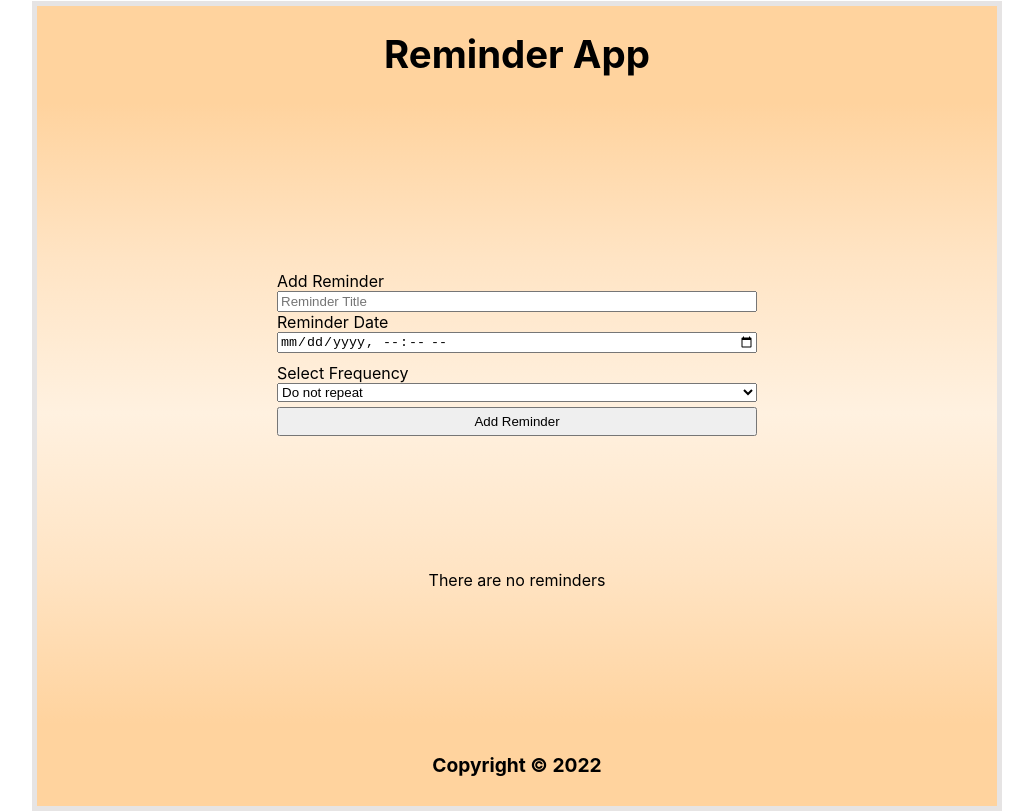
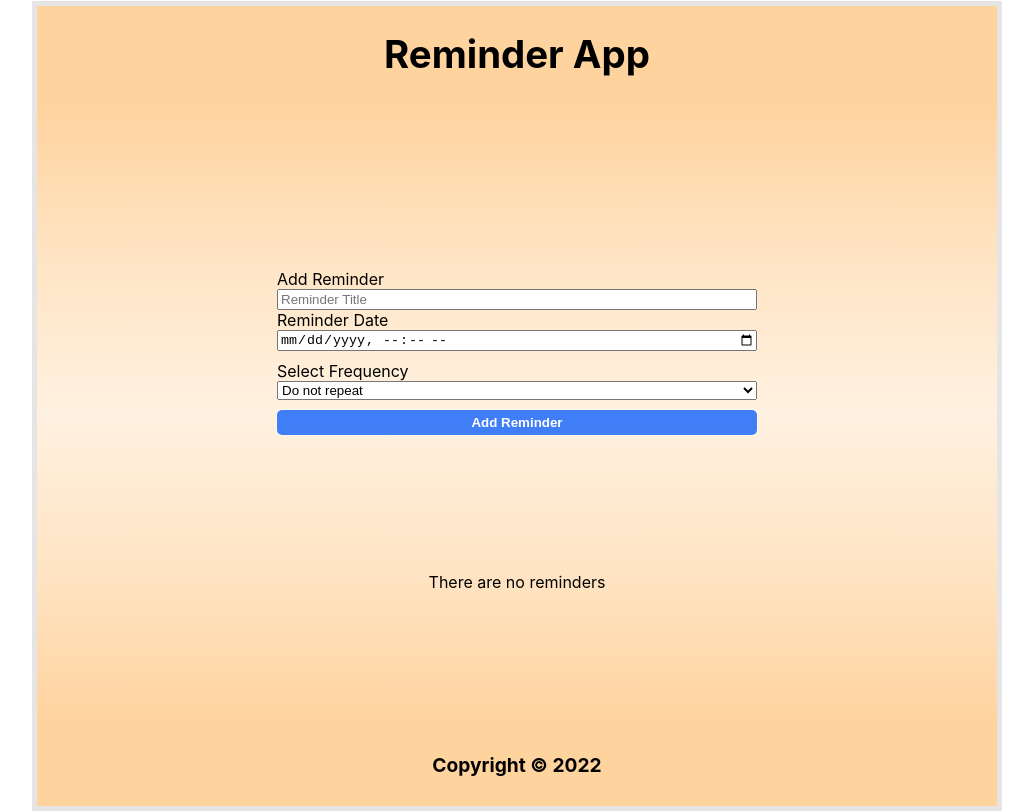
Before and after one commit to grigdim/reminder_app_netlify, a React (Create React App) app: page / in a window 1280 px wide. Shown: the whole page, without its empty margins (123-1156 px from the left). Built offline with nearby package versions, Linux system fonts and the light colour scheme.

Commit message:
Update index.css

```diff
--- a/src/index.css
+++ b/src/index.css
@@ -1,13 +1,17 @@
 body {
   margin: 0;
-	font-family: -apple-system, BlinkMacSystemFont, 'Segoe UI', 'Roboto', 'Oxygen', 'Ubuntu', 'Cantarell', 'Fira Sans',
-		'Droid Sans', 'Helvetica Neue', sans-serif;
+  padding: 0;
+  box-sizing: border-box;
+  font-family: -apple-system, BlinkMacSystemFont, "Segoe UI", "Roboto", "Oxygen",
+    "Ubuntu", "Cantarell", "Fira Sans", "Droid Sans", "Helvetica Neue",
+    sans-serif;
   -webkit-font-smoothing: antialiased;
   -moz-osx-font-smoothing: grayscale;
 }
 
 code {
-	font-family: source-code-pro, Menlo, Monaco, Consolas, 'Courier New', monospace;
+  font-family: source-code-pro, Menlo, Monaco, Consolas, "Courier New",
+    monospace;
 }
 .App {
   height: 100vh;
@@ -37,7 +41,13 @@ main {
   flex-direction: column;
   justify-content: space-evenly;
   align-items: center;
-	background-image: linear-gradient(rgb(255, 211, 158), bisque, rgb(255, 241, 224), bisque, rgb(255, 211, 158));
+  background-image: linear-gradient(
+    rgb(255, 211, 158),
+    bisque,
+    rgb(255, 241, 224),
+    bisque,
+    rgb(255, 211, 158)
+  );
 }
 .addReminder {
   margin-top: 3%;
@@ -59,7 +69,15 @@ main {
   width: 100%;
 }
 .addReminder button {
+  margin: 5px;
+  padding: 5px;
+  border: none;
+  color: white;
+  font-weight: bold;
+  box-shadow: 0 0 0 0.5px;
+  border-radius: 5px;
   width: 50%;
+  background-color: rgba(0, 89, 255, 0.75)
 }
 .reminderList {
   padding: 0%;
@@ -92,9 +110,6 @@ main {
   justify-content: space-between;
   align-items: center;
 }
-input[type='checkbox']:checked ~ .checkmark {
-	background-color: green;
-}
 .checked,
 .delete {
   margin: 5px;
@@ -109,6 +124,3 @@ input[type='checkbox']:checked ~ .checkmark {
 .delete {
   background-color: rgba(255, 0, 0, 0.75);
 }
-.checked {
-	background-color: rgba(0, 89, 255, 0.75);
-}
```
Lines whose indentation alone changed are shown as unchanged.
